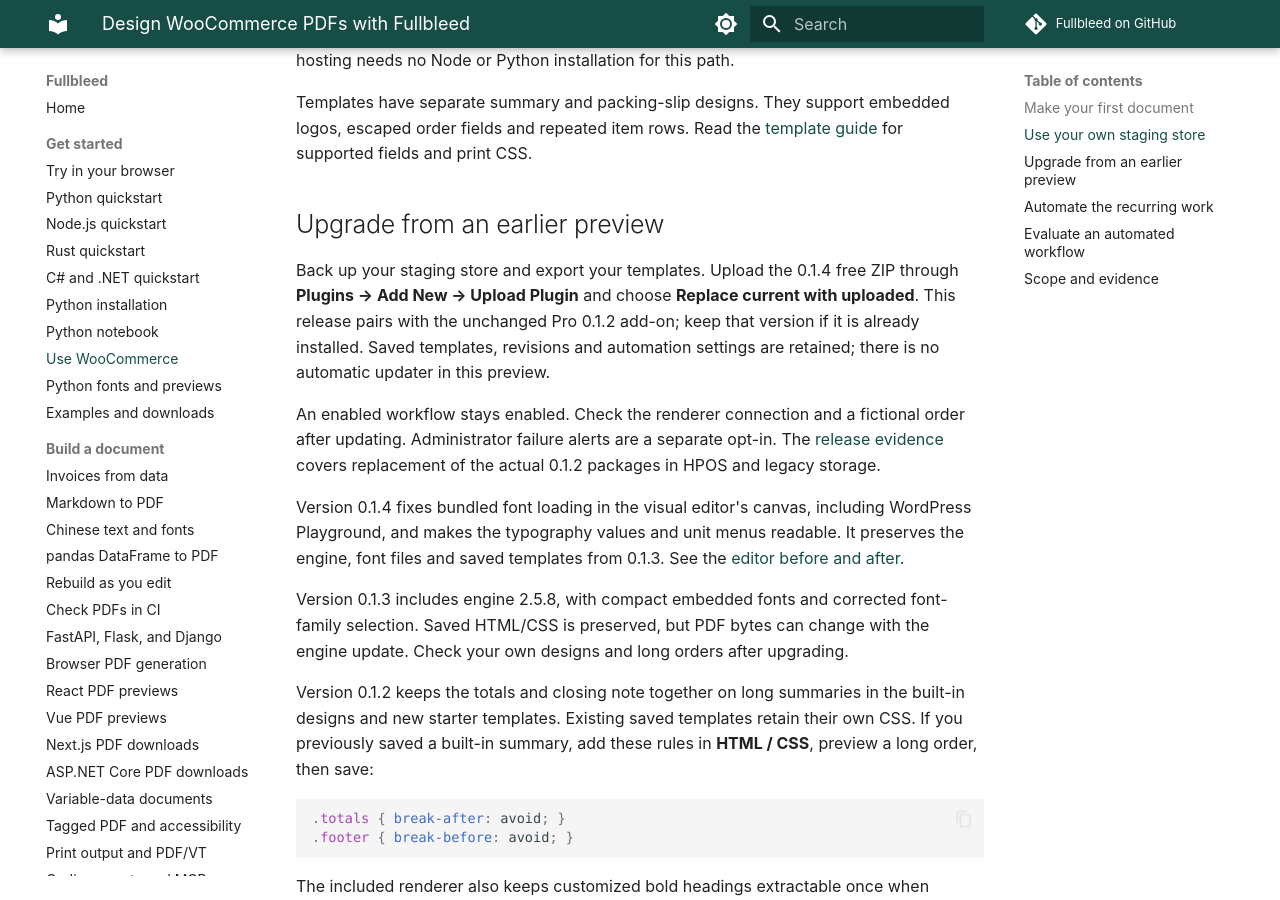
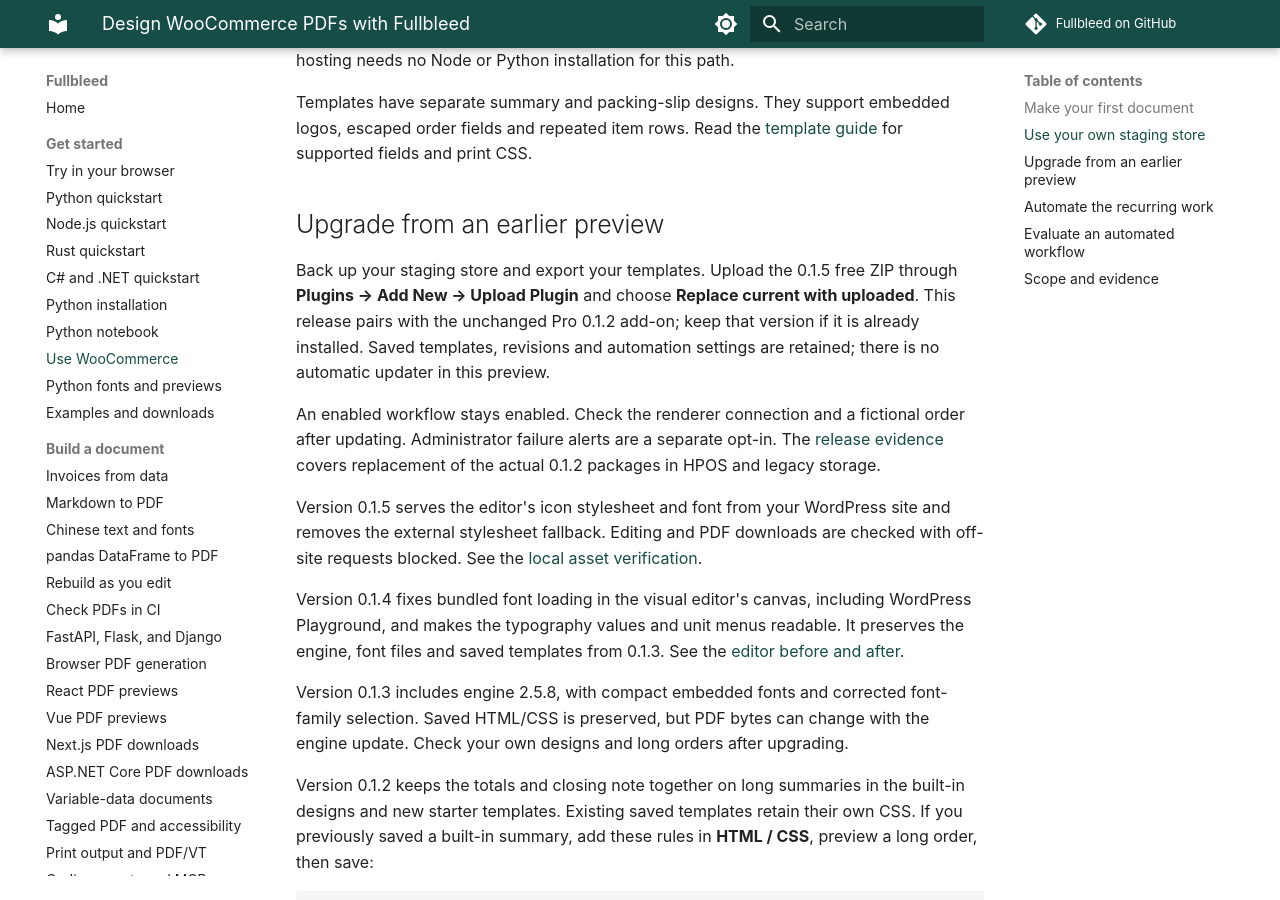
Before and after one commit to fullbleed-engine/docs, an MkDocs documentation site: the page built from docs/guides/woocommerce.md, in a window 1280 px wide and 900 px high, scrolled down 2178 px. Built offline with MkDocs 1.6.1 and Material for MkDocs 9.7.7, drawn with Linux system fonts in a browser that asks for light colours; comment, search, counter and statistics services are not loaded.

Commit message:
Link Commerce 0.1.5 and local editor asset verification

```diff
--- a/docs/guides/woocommerce.md
+++ b/docs/guides/woocommerce.md
@@ -13,7 +13,7 @@
 sales, update subscriptions and marketplace listings are not live.
 
 [Try a sample store](https://playground.wordpress.net/?storage=temp&blueprint-url=https://raw.githubusercontent.com/fullbleed-engine/fullbleed-commerce/main/playground/blueprint.json){ .md-button .md-button--primary }
-[Download the free preview](https://github.com/fullbleed-engine/fullbleed-commerce/releases/download/v0.1.4/fullbleed-commerce-0.1.4.zip){ .md-button }
+[Download the free preview](https://github.com/fullbleed-engine/fullbleed-commerce/releases/download/v0.1.5/fullbleed-commerce-0.1.5.zip){ .md-button }
 
 ## Make your first document
 
@@ -57,7 +57,7 @@
 
 ## Upgrade from an earlier preview
 
-Back up your staging store and export your templates. Upload the 0.1.4 free
+Back up your staging store and export your templates. Upload the 0.1.5 free
 ZIP through **Plugins → Add New → Upload Plugin** and choose **Replace current
 with uploaded**. This release pairs with the unchanged Pro 0.1.2 add-on; keep that
 version if it is already installed. Saved templates, revisions and automation settings are retained;
@@ -65,8 +65,13 @@
 
 An enabled workflow stays enabled. Check the renderer connection and a fictional
 order after updating. Administrator failure alerts are a separate opt-in.
-The [release evidence](https://github.com/fullbleed-engine/fullbleed-commerce/releases/tag/v0.1.4)
+The [release evidence](https://github.com/fullbleed-engine/fullbleed-commerce/releases/tag/v0.1.5)
 covers replacement of the actual 0.1.2 packages in HPOS and legacy storage.
+
+Version 0.1.5 serves the editor's icon stylesheet and font from your WordPress
+site and removes the external stylesheet fallback. Editing and PDF downloads
+are checked with off-site requests blocked. See the
+[local asset verification](https://github.com/fullbleed-engine/fullbleed-commerce/blob/v0.1.5/docs/local-editor-assets.md).
 
 Version 0.1.4 fixes bundled font loading in the visual editor's canvas, including
 WordPress Playground, and makes the typography values and unit menus readable.
@@ -165,7 +170,7 @@
 and unsupported glyphs, preserves the platform's amounts and does not recalculate
 tax. Validate your own order shapes and language coverage on staging.
 
-The [release](https://github.com/fullbleed-engine/fullbleed-commerce/releases/tag/v0.1.4)
+The [release](https://github.com/fullbleed-engine/fullbleed-commerce/releases/tag/v0.1.5)
 includes checksums, readable source and license notices. WordPress plugin code
 is GPL-compatible; Fullbleed core remains MIT. The
 [verification record](https://github.com/fullbleed-engine/fullbleed-commerce/blob/main/docs/verification.md)
```
